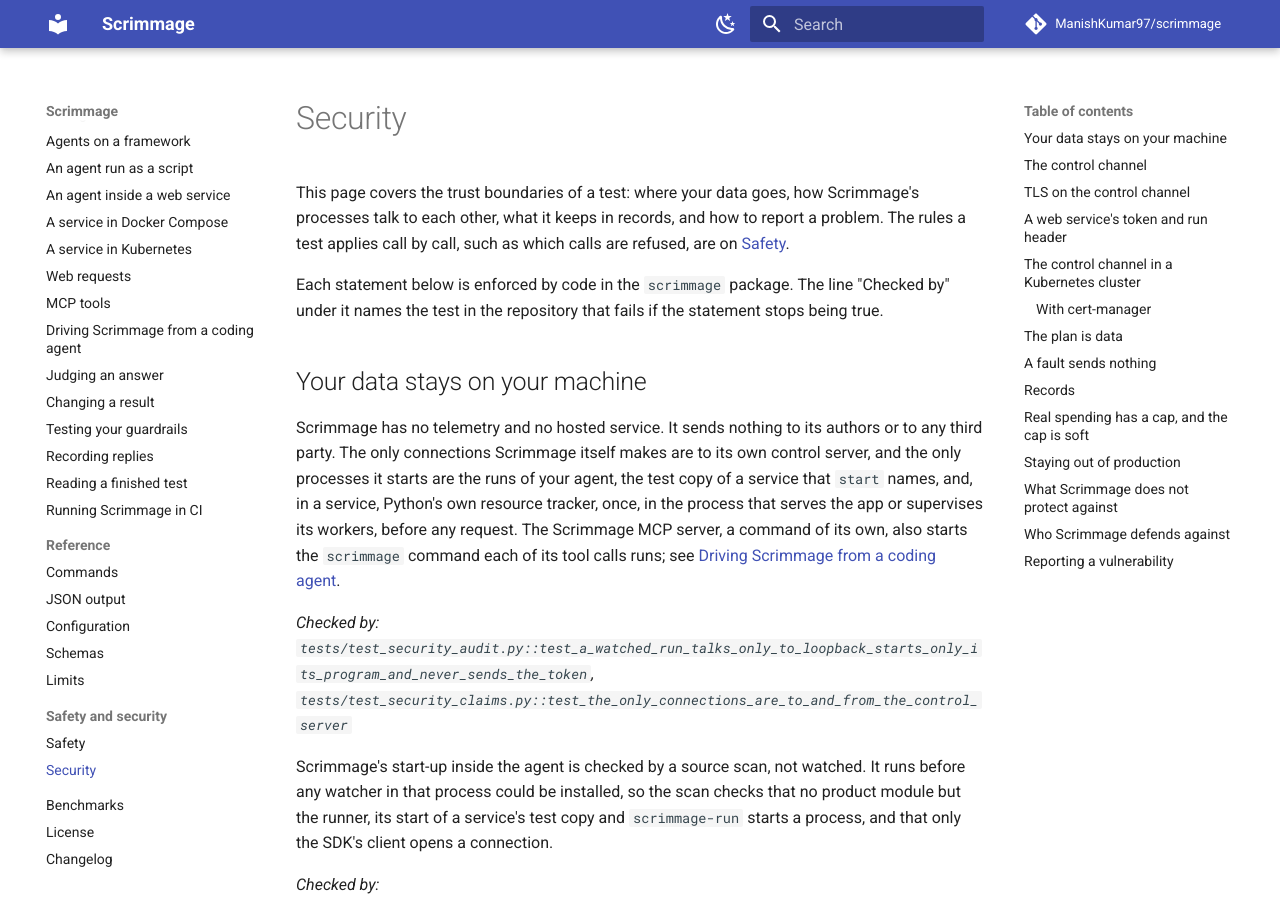
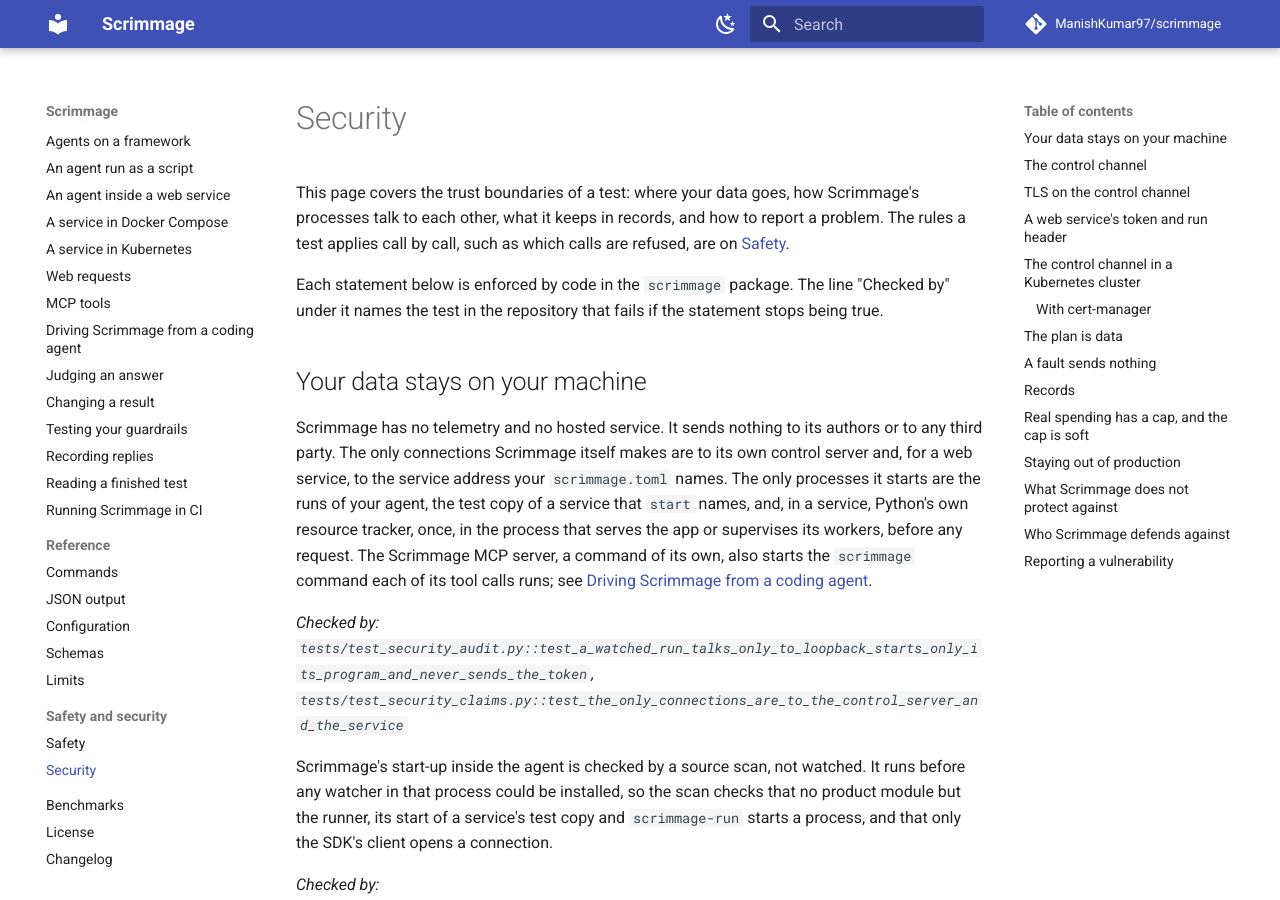
Before and after one commit to ManishKumar97/scrimmage, an MkDocs documentation site: the page built from docs/security.md, in a window 1280 px wide and 900 px high. Built offline with MkDocs 1.6.1 and Material for MkDocs 9.7.7, drawn with Linux system fonts in a browser that asks for light colours; comment, search, counter and statistics services are not loaded; some of the changed text lies outside the part shown.

Commit message:
docs: name the service connection and calls that go nowhere
The first wording said Scrimmage only connects to its control server. The runner also sends a web service's requests to the address the team's file names, and a mocked, faulted or refused call is never sent at all.

```diff
--- a/docs/security.md
+++ b/docs/security.md
@@ -10,15 +10,16 @@ The line "Checked by" under it names the test in the repository that fails if th
 
 Scrimmage has no telemetry and no hosted service.
 It sends nothing to its authors or to any third party.
-The only connections Scrimmage itself makes are to its own control server, and the only processes it starts are the runs of your agent, the test copy of a service that `start` names, and, in a service, Python's own resource tracker, once, in the process that serves the app or supervises its workers, before any request.
+The only connections Scrimmage itself makes are to its own control server and, for a web service, to the service address your `scrimmage.toml` names.
+The only processes it starts are the runs of your agent, the test copy of a service that `start` names, and, in a service, Python's own resource tracker, once, in the process that serves the app or supervises its workers, before any request.
 The Scrimmage MCP server, a command of its own, also starts the `scrimmage` command each of its tool calls runs; see [Driving Scrimmage from a coding agent](mcp-server.md).
 
-*Checked by: `tests/test_security_audit.py::test_a_watched_run_talks_only_to_loopback_starts_only_its_program_and_never_sends_the_token`, `tests/test_security_claims.py::test_the_only_connections_are_to_and_from_the_control_server`*
+*Checked by: `tests/test_security_audit.py::test_a_watched_run_talks_only_to_loopback_starts_only_its_program_and_never_sends_the_token`, `tests/test_security_claims.py::test_the_only_connections_are_to_the_control_server_and_the_service`*
 
 Scrimmage's start-up inside the agent is checked by a source scan, not watched.
 It runs before any watcher in that process could be installed, so the scan checks that no product module but the runner, its start of a service's test copy and `scrimmage-run` starts a process, and that only the SDK's client opens a connection.
 
-*Checked by: `tests/test_security_claims.py::test_the_only_processes_scrimmage_starts_are_its_runs`, `tests/test_security_claims.py::test_the_only_connections_are_to_and_from_the_control_server`*
+*Checked by: `tests/test_security_claims.py::test_the_only_processes_scrimmage_starts_are_its_runs`, `tests/test_security_claims.py::test_the_only_connections_are_to_the_control_server_and_the_service`*
 
 The runner and the code inside your agent talk over one local connection, to a control server that listens on `127.0.0.1` only, on a port chosen for each test.
 A [service in a container](docker.md#a-service-in-a-container) is the one exception: there `control` names the address the runner listens on, and the channel runs over TLS.
```
Also changed, not shown: README.md (+3 -2 lines), docs/index.md (+3 -2 lines), 1 other file.
